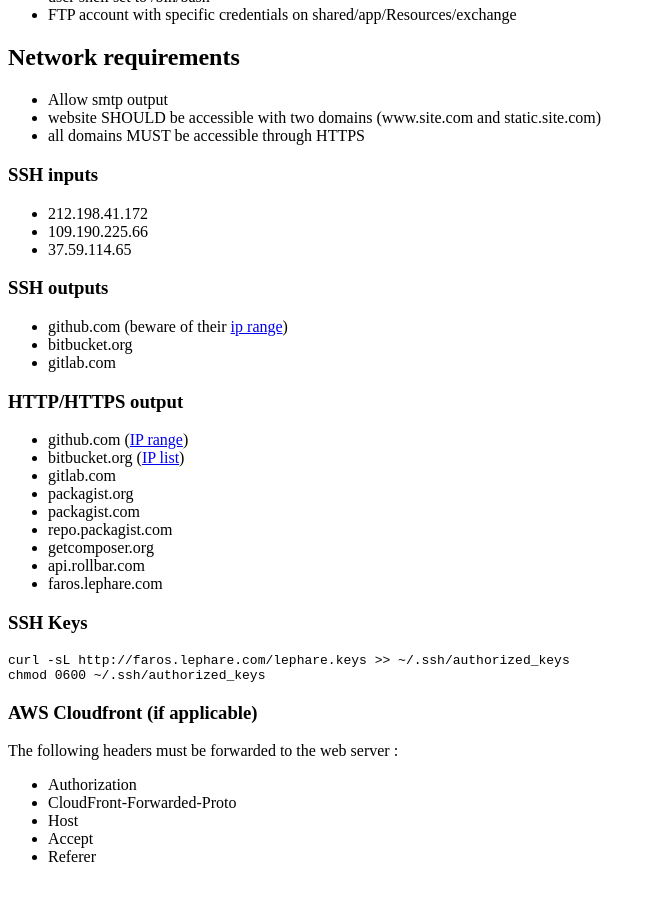
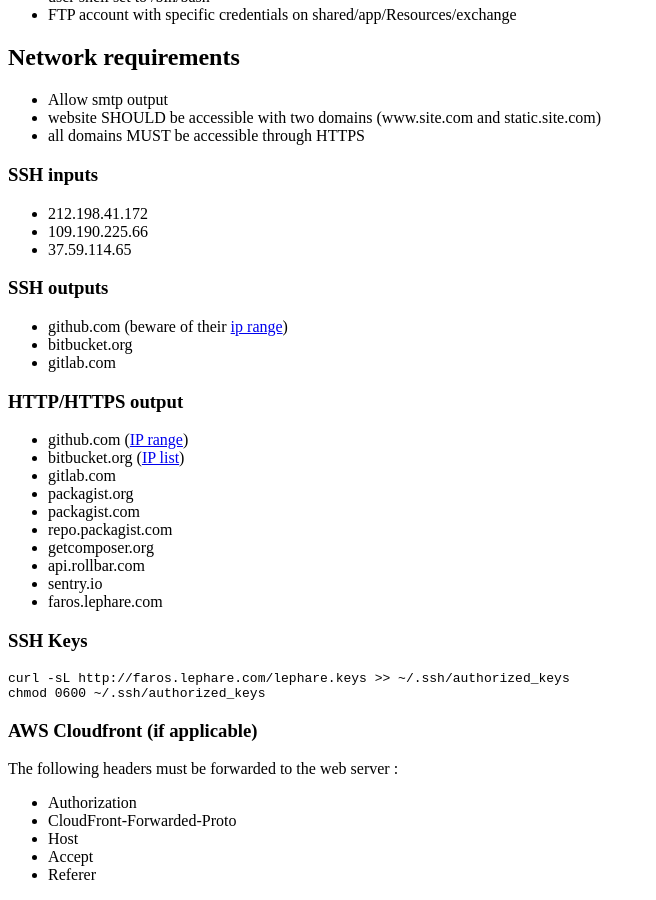
Before and after one commit to le-phare/le-phare.github.io, a Jekyll site: the page built from requirements/index.md, in a window 1280 px wide and 900 px high, scrolled down 2064 px. Shown: the whole window, without its empty margins (0-656 px from the left). Built offline with Jekyll 4.4.1, drawn with Linux system fonts in a browser that asks for light colours.

Commit message:
Add sentry to HTTP output

```diff
--- a/requirements/index.md
+++ b/requirements/index.md
@@ -145,6 +145,7 @@ ServerTokens Prod
  * repo.packagist.com
  * getcomposer.org
  * api.rollbar.com
+ * sentry.io
  * faros.lephare.com
 
 ### SSH Keys
```
